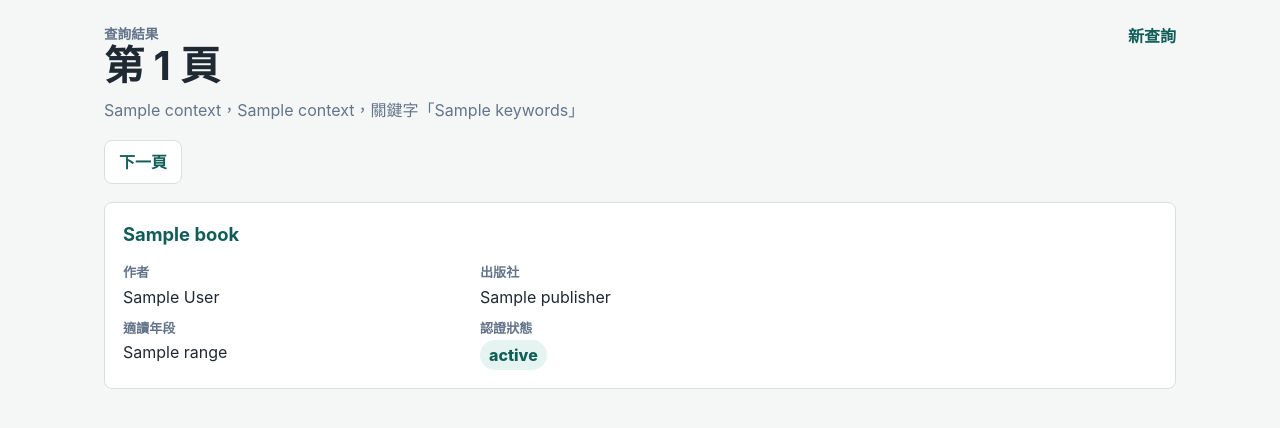
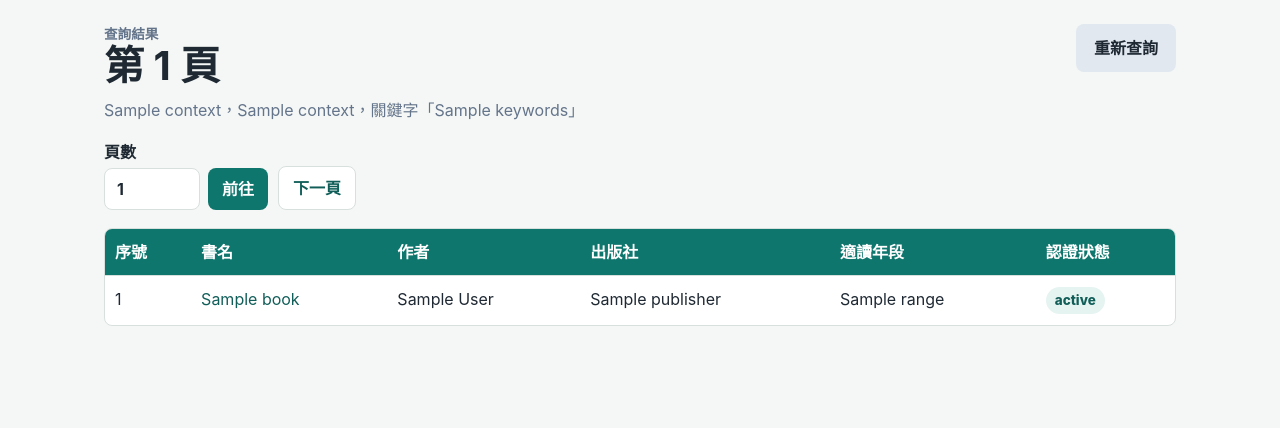
Before and after one commit to rung29/books-searcher, a Flask app: template templates/results.html in a window 1280 px wide. Shown: the top 428 px of the page. Run offline with Flask 3, Linux system fonts and the light colour scheme; the template is opened without the code that fills it: most values are stand-ins (such as "Sample title", 1, 10 or a date in 2020).

Commit message:
Improve web result paging and caching

```diff
--- a/static/app.js
+++ b/static/app.js
@@ -12,15 +12,39 @@
     });
   });
 
+  document.querySelectorAll("[data-reset-search]").forEach((form) => {
+    form.addEventListener("submit", () => {
+      Object.keys(localStorage)
+        .filter((key) => key.startsWith("library:"))
+        .forEach((key) => localStorage.removeItem(key));
+    });
+  });
+
+  const table = document.querySelector("[data-cache-key]");
+  const rows = Array.from(document.querySelectorAll("[data-library-row]"));
   const progressPanel = document.querySelector("[data-library-progress]");
-  const libraryCards = Array.from(document.querySelectorAll("[data-library-card]"));
-  if (!progressPanel || libraryCards.length === 0) {
+  if (!table || !progressPanel || rows.length === 0) {
     return;
   }
 
+  const cacheKey = table.dataset.cacheKey;
   const progressTitle = progressPanel.querySelector("[data-progress-title]");
   const progressDetail = progressPanel.querySelector("[data-progress-detail]");
   const progressBar = progressPanel.querySelector("[data-progress-bar]");
+  const concurrency = 4;
+  const cache = readCache(cacheKey);
+
+  function readCache(key) {
+    try {
+      return JSON.parse(localStorage.getItem(key) || "{}");
+    } catch (error) {
+      return {};
+    }
+  }
+
+  function writeCache() {
+    localStorage.setItem(cacheKey, JSON.stringify(cache));
+  }
 
   function setProgress(done, total, title) {
     const percent = total === 0 ? 100 : Math.round((done / total) * 100);
@@ -28,22 +52,6 @@
     progressDetail.textContent = title
       ? `已完成 ${done}/${total}，目前：${title}`
       : `已完成 ${done}/${total}`;
-  }
-
-  function renderLibraryResult(card, result) {
-    const hasHolding = Boolean(result.has_holding);
-    const items = Array.isArray(result.items) ? result.items : [];
-    const statusClass = hasHolding ? "ok" : "muted";
-    const statusText = hasHolding ? "伸港有館藏" : "伸港無館藏";
-    const details = items.length
-      ? `<ul>${items
-          .map((item) => `<li>${escapeHtml(item.call_number || "-")} / ${escapeHtml(item.status || "-")}</li>`)
-          .join("")}</ul>`
-      : result.error
-        ? `<p>${escapeHtml(result.error)}</p>`
-        : "<p>-</p>";
-
-    card.innerHTML = `<strong class="${statusClass}">${statusText}</strong>${details}`;
   }
 
   function escapeHtml(value) {
@@ -55,38 +63,85 @@
       .replaceAll("'", "&#039;");
   }
 
-  async function queryLibraryStatus(card) {
-    const title = card.dataset.title || "";
-    card.innerHTML = '<strong class="muted">查詢中</strong><p>正在查詢館藏...</p>';
+  function statusClass(status) {
+    return status && status.includes("在架") ? "status-yes" : "status-no";
+  }
 
+  function renderResult(row, result) {
+    const holdingCell = row.querySelector("[data-library-holding]");
+    const callCell = row.querySelector("[data-library-call]");
+    const statusCell = row.querySelector("[data-library-status]");
+    const items = Array.isArray(result.items) ? result.items : [];
+
+    holdingCell.innerHTML = result.has_holding
+      ? '<span class="status-pill status-yes">有館藏</span>'
+      : '<span class="status-pill status-no">無館藏</span>';
+
+    if (items.length === 0) {
+      callCell.textContent = "-";
+      statusCell.textContent = result.error || "-";
+      return;
+    }
+
+    callCell.innerHTML = items
+      .map((item) => `<div>${escapeHtml(item.call_number || "-")}</div>`)
+      .join("");
+    statusCell.innerHTML = items
+      .map((item) => {
+        const status = item.status || "-";
+        return `<div><span class="status-pill ${statusClass(status)}">${escapeHtml(status)}</span></div>`;
+      })
+      .join("");
+  }
+
+  async function queryStatus(row) {
+    const index = row.dataset.index;
+    const title = row.dataset.title || "";
+    const cached = cache[index];
+    if (cached && cached.title === title) {
+      renderResult(row, cached.result);
+      return { title, cached: true };
+    }
+
+    row.querySelector("[data-library-holding]").innerHTML = '<span class="status-pill muted-pill">查詢中</span>';
     const response = await fetch("/api/library-status", {
       method: "POST",
       headers: { "Content-Type": "application/json" },
       body: JSON.stringify({ title }),
     });
     const result = await response.json();
-    renderLibraryResult(card, result);
-    return title;
+    cache[index] = { title, result };
+    writeCache();
+    renderResult(row, result);
+    return { title, cached: false };
   }
 
-  async function runLibraryQueue() {
-    let done = 0;
-    setProgress(done, libraryCards.length);
+  async function worker(queue, total, state) {
+    while (queue.length > 0) {
+      const row = queue.shift();
+      const title = row.dataset.title || "";
+      setProgress(state.done, total, title);
+      try {
+        await queryStatus(row);
+      } catch (error) {
+        renderResult(row, { has_holding: false, items: [], error: "查詢失敗" });
+      }
+      state.done += 1;
+      setProgress(state.done, total, title);
+    }
+  }
 
-    for (const card of libraryCards) {
-      const title = card.dataset.title || "";
-      setProgress(done, libraryCards.length, title);
-      try {
-        await queryLibraryStatus(card);
-      } catch (error) {
-        card.innerHTML = '<strong class="muted">查詢失敗</strong><p>請稍後再試。</p>';
-      }
-      done += 1;
-      setProgress(done, libraryCards.length, title);
-    }
+  async function run() {
+    const queue = rows.slice();
+    const state = { done: 0 };
+    setProgress(0, rows.length);
+
+    await Promise.all(
+      Array.from({ length: Math.min(concurrency, queue.length) }, () => worker(queue, rows.length, state))
+    );
 
     progressTitle.textContent = "伸港圖書館館藏查詢完成";
   }
 
-  runLibraryQueue();
+  run();
 })();
--- a/static/styles.css
+++ b/static/styles.css
@@ -112,7 +112,8 @@ select {
 }
 
 button,
-.button-link {
+.button-link,
+.secondary-button {
   border: 0;
   background: var(--accent);
   color: #fff;
@@ -126,9 +127,19 @@ button,
 }
 
 button:hover,
-.button-link:hover {
+.button-link:hover,
+.secondary-button:hover {
   background: var(--accent-dark);
   text-decoration: none;
+}
+
+.secondary-button {
+  background: #e2e8f0;
+  color: var(--text);
+}
+
+.secondary-button:hover {
+  background: #cbd5e1;
 }
 
 .check-row {
@@ -236,6 +268,8 @@ button:hover,
 
 .pager {
   display: flex;
+  align-items: end;
+  flex-wrap: wrap;
   gap: 10px;
   margin-bottom: 18px;
 }
@@ -247,6 +281,27 @@ button:hover,
   min-height: 42px;
   padding: 9px 14px;
   font-weight: 800;
+}
+
+.page-jump {
+  display: flex;
+  align-items: end;
+  gap: 8px;
+}
+
+.page-jump label {
+  gap: 4px;
+}
+
+.page-jump input {
+  width: 96px;
+  min-height: 42px;
+}
+
+.page-jump button {
+  width: auto;
+  min-height: 42px;
+  padding: 0 14px;
 }
 
 .progress-panel {
@@ -279,63 +334,60 @@ button:hover,
   transition: width 180ms ease;
 }
 
-.book-list {
-  display: grid;
-  gap: 14px;
-}
-
-.book-card {
-  display: grid;
-  grid-template-columns: minmax(0, 1fr) minmax(240px, 320px);
-  gap: 18px;
+.table-wrap {
+  overflow-x: auto;
   background: var(--panel);
   border: 1px solid var(--line);
   border-radius: 8px;
-  padding: 18px;
 }
 
-.book-card h2 {
-  margin-bottom: 14px;
+.result-table {
+  width: 100%;
+  min-width: 980px;
+  border-collapse: collapse;
 }
 
-dl {
-  display: grid;
-  grid-template-columns: repeat(2, minmax(0, 1fr));
-  gap: 10px 18px;
-  margin: 0;
+.result-table th,
+.result-table td {
+  border-bottom: 1px solid var(--line);
+  padding: 11px 10px;
+  text-align: left;
+  vertical-align: top;
 }
 
-dt {
-  color: var(--muted);
-  font-size: 0.82rem;
-  font-weight: 700;
-}
-
-dd {
-  margin: 2px 0 0;
-}
-
-.badge {
-  display: inline-block;
-  background: var(--soft);
-  border-radius: 999px;
-  padding: 3px 9px;
-  color: var(--accent-dark);
+.result-table th {
+  background: var(--accent);
+  color: #fff;
   font-weight: 800;
 }
 
-.library-box {
-  border-left: 1px solid var(--line);
-  padding-left: 18px;
+.result-table tr:last-child td {
+  border-bottom: 0;
 }
 
-.library-box ul {
-  padding-left: 18px;
-  margin-bottom: 0;
+.status-pill {
+  display: inline-block;
+  border-radius: 999px;
+  padding: 3px 9px;
+  background: var(--soft);
+  color: var(--accent-dark);
+  font-weight: 800;
+  font-size: 0.84rem;
 }
 
-.ok {
-  color: var(--ok);
+.status-yes {
+  background: #dcfce7;
+  color: #166534;
+}
+
+.status-no {
+  background: #fee2e2;
+  color: #991b1b;
+}
+
+.muted-pill {
+  background: #e2e8f0;
+  color: var(--muted);
 }
 
 .muted {
--- a/templates/results.html
+++ b/templates/results.html
@@ -14,13 +14,22 @@
           <h1>第 {{ page }} 頁</h1>
           <p>{{ context.readrang_name }}，{{ context.testing_name }}{% if context.keywords %}，關鍵字「{{ context.keywords }}」{% endif %}</p>
         </div>
-        <a class="secondary-action" href="{{ url_for('index') }}">新查詢</a>
+        <form method="post" action="{{ url_for('reset') }}" data-reset-search>
+          <button class="secondary-button" type="submit">重新查詢</button>
+        </form>
       </header>
 
       <nav class="pager" aria-label="分頁">
         {% if page > 1 %}
           <a href="{{ url_for('results', token=token, page=page - 1) }}">上一頁</a>
         {% endif %}
+        <form class="page-jump" method="get" action="{{ url_for('results', token=token) }}">
+          <label>
+            頁數
+            <input name="page" type="number" min="1" step="1" value="{{ page }}">
+          </label>
+          <button type="submit">前往</button>
+        </form>
         <a href="{{ url_for('results', token=token, page=page + 1) }}">下一頁</a>
       </nav>
 
@@ -37,34 +46,48 @@
       {% endif %}
 
       {% if books %}
-        <section class="book-list">
+        <div class="table-wrap">
+          <table class="result-table" data-cache-key="library:{{ token }}:{{ page }}">
+            <thead>
+              <tr>
+                <th>序號</th>
+                <th>書名</th>
+                <th>作者</th>
+                <th>出版社</th>
+                <th>適讀年段</th>
+                <th>認證狀態</th>
+                {% if context.include_library %}
+                  <th>館藏情形</th>
+                  <th>索書號</th>
+                  <th>館藏狀態</th>
+                {% endif %}
+              </tr>
+            </thead>
+            <tbody>
               {% for book in books %}
-            <article class="book-card">
-              <div class="book-main">
-                <h2>
+                <tr {% if context.include_library %}data-library-row data-title="{{ book.title }}" data-index="{{ loop.index0 }}"{% endif %}>
+                  <td data-label="序號">{{ loop.index }}</td>
+                  <td data-label="書名">
                     {% if book.url %}
                       <a href="{{ book.url }}" target="_blank" rel="noopener">{{ book.title }}</a>
                     {% else %}
                       {{ book.title }}
                     {% endif %}
-                </h2>
-                <dl>
-                  <div><dt>作者</dt><dd>{{ book.author or "-" }}</dd></div>
-                  <div><dt>出版社</dt><dd>{{ book.publisher or "-" }}</dd></div>
-                  <div><dt>適讀年段</dt><dd>{{ book.range or "-" }}</dd></div>
-                  <div><dt>認證狀態</dt><dd><span class="badge">{{ book.status or "-" }}</span></dd></div>
-                </dl>
+                  </td>
+                  <td data-label="作者">{{ book.author or "-" }}</td>
+                  <td data-label="出版社">{{ book.publisher or "-" }}</td>
+                  <td data-label="適讀年段">{{ book.range or "-" }}</td>
+                  <td data-label="認證狀態"><span class="status-pill">{{ book.status or "-" }}</span></td>
+                  {% if context.include_library %}
+                    <td data-label="館藏情形" data-library-holding><span class="status-pill muted-pill">等待查詢</span></td>
+                    <td data-label="索書號" data-library-call>-</td>
+                    <td data-label="館藏狀態" data-library-status>-</td>
+                  {% endif %}
+                </tr>
+              {% endfor %}
+            </tbody>
+          </table>
         </div>
-
-              {% if context.include_library %}
-                <div class="library-box" data-library-card data-title="{{ book.title }}">
-                  <strong class="muted">等待查詢</strong>
-                  <p>排程中...</p>
-                </div>
-              {% endif %}
-            </article>
-          {% endfor %}
-        </section>
       {% else %}
         <section class="empty">
           <h2>這一頁沒有查到資料</h2>
```
Also changed, not shown: other parts of static/styles.css (+59 -7 lines), templates/index.html (+18 -0 lines), web_app.py (+23 -1 lines). Lines whose indentation alone changed are shown as unchanged.
